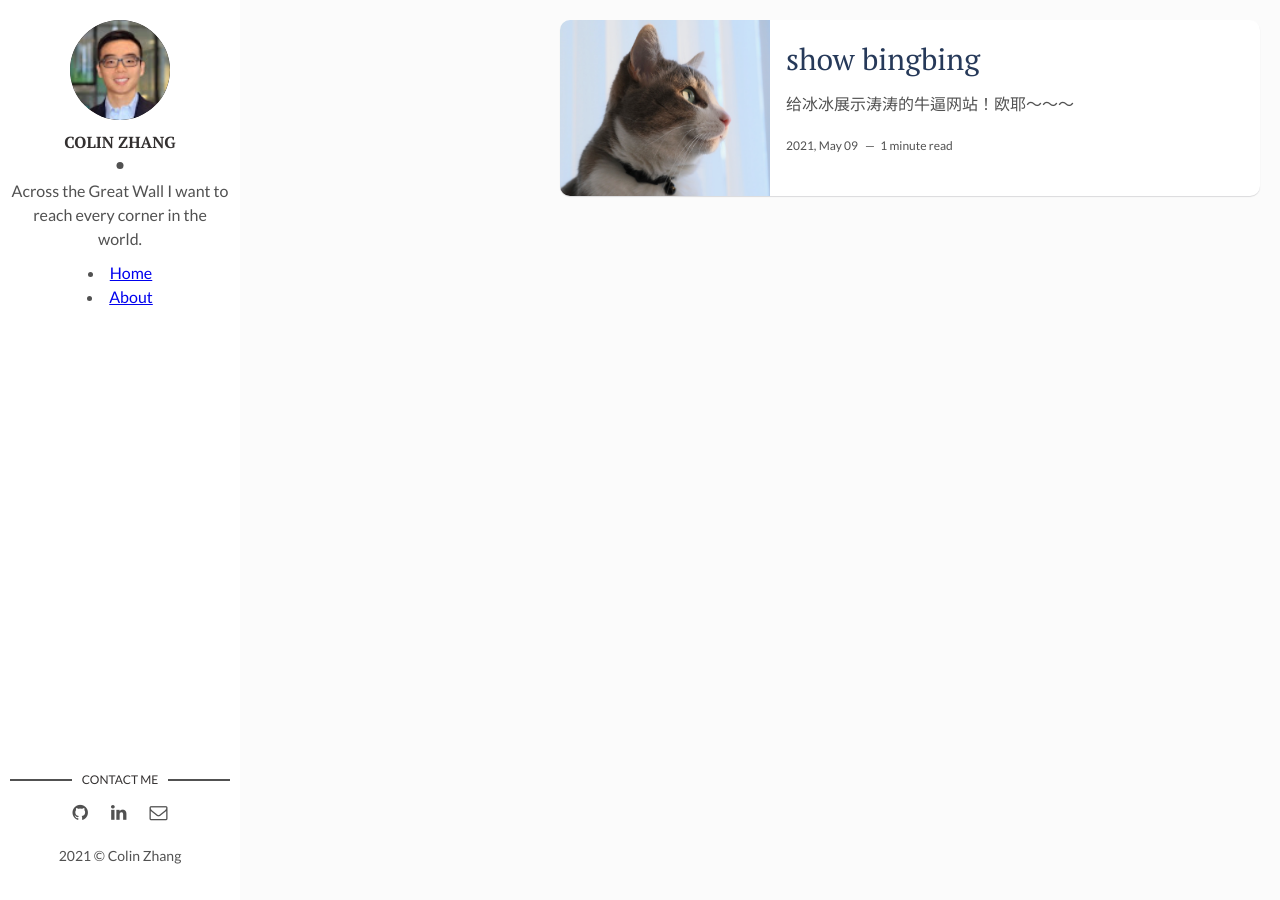
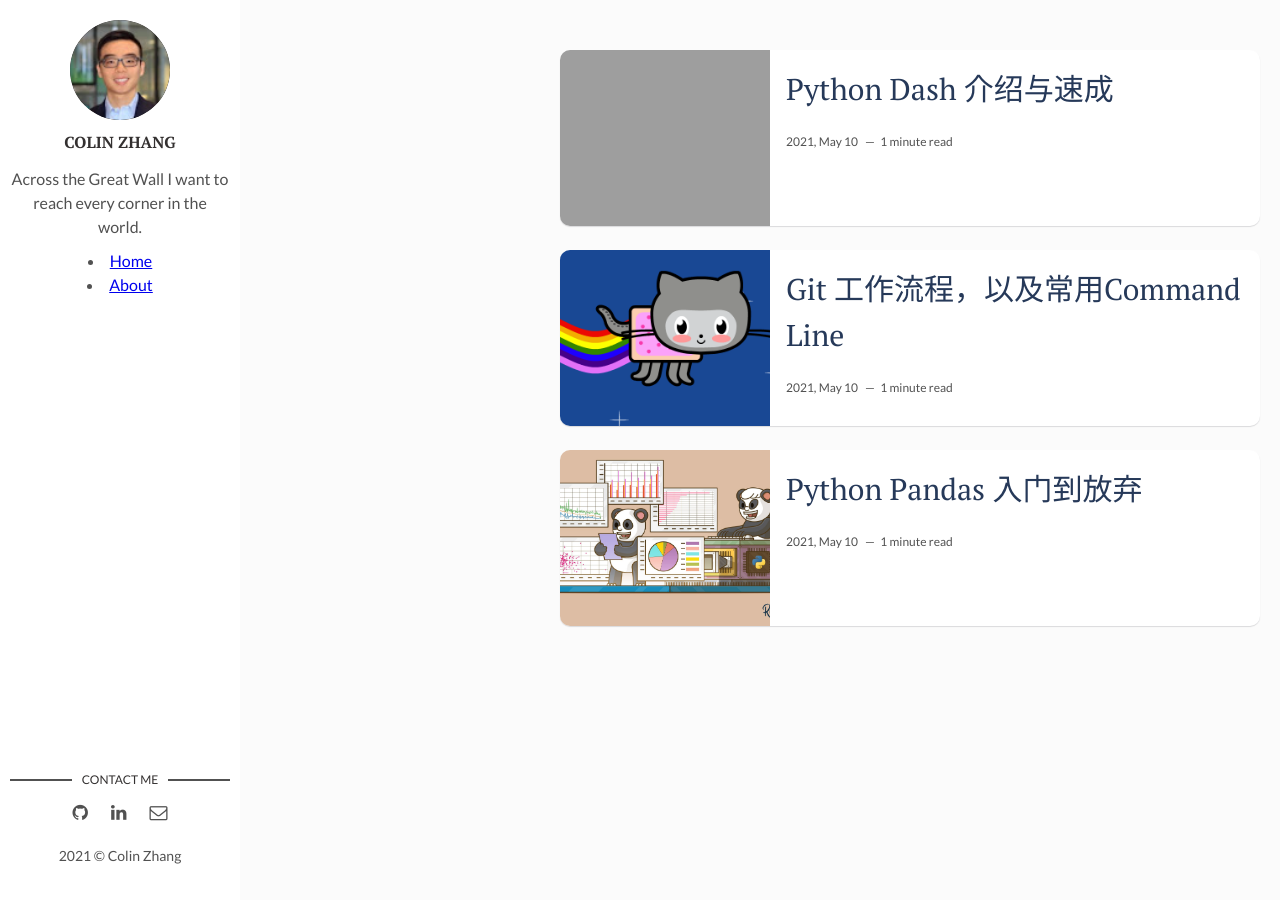
Before and after one commit to colinjuntaozhang/colinjuntaozhang.github.io, a Jekyll site: the page built from index.html, in a window 1280 px wide. Built offline with Jekyll 4.4.1, drawn with Linux system fonts in a browser that asks for light colours; the list of posts is cut into pages by our own code; grey boxes are pictures that could not be loaded.

Commit message:
very good, add a few posts, and About Me page.

```diff
--- a/_config.yml
+++ b/_config.yml
@@ -4,6 +4,7 @@ description: > # this means to ignore newlines until "baseurl:"
   line in _config.yml. It will appear in your document head meta (for
   Google search results) and in your feed.xml site description.
 permalink: ':title/'
+include: ["_pages"]
 baseurl: "" # the subpath of your site, e.g. /blog
 url: ""  # the base hostname & protocol for your site, e.g. http://example.com
 site-twitter: #if your site has a twitter account, enter it here
--- a/_layouts/post.html
+++ b/_layouts/post.html
@@ -21,11 +21,6 @@ layout: main
       </header>
       {{content | markdownify}}
       <div class="page-footer">
-        <div class="page-share">
-          <a href="https://twitter.com/intent/tweet?text={{ page.title }}&url={{ site.url }}{{ page.url }}" title="Share on Twitter" rel="nofollow" target="_blank">Twitter</a>
-          <a href="https://facebook.com/sharer.php?u={{ site.url }}{{ page.url }}" title="Share on Facebook" rel="nofollow" target="_blank">Facebook</a>
-          <a href="https://plus.google.com/share?url={{ site.url }}{{ page.url }}" title="Share on Google+" rel="nofollow" target="_blank">Google+</a>
-        </div>
         <div class="page-tag">
           {% for tag in page.tags %}
             <a href="{{site.baseurl}}/tags#{{tag}}" class="tag">&#35; {{ tag }}</a>
--- /dev/null
+++ b/_pages/about.md
@@ -0,0 +1,20 @@
+---
+title: About Colin
+layout: page
+description: 这是about page
+permalink: "/about"
+---
+
+# <center> 基本概况</center>
+少年离家，18岁来到加拿大读书，资质平平，在不知名的农村学校完成学业。在校期间，对未来充满了迷茫，不知道所学有何用，也没能学到过硬的专业技能。兴趣广泛，奈何天赋太差，没有发展出来拿得出手的爱好。热爱看新闻，每天吃着地沟油，但操着白宫中南海的心。 不过从不在网上与人讨论，更不在网上高谈阔论，故不自认是键盘侠。
+
+有幸在多伦多找到一份工作糊口， 从2017年算起，混过两家公司，经历过三个组。 对工作的领域，没有独到见解，只有充满偏见的个人体会。
+
+想在此博客内，记录一些学习历程和大家交流分享， 以及一些不成熟的个人想法与人分享。
+
+有一只猫，名叫 麦麦，但为了测试他是不是真能听懂自己的名字， 有时候也叫他 小皮， 皮皮 等其他各种各样的名字。
+
+未完待续.....
+
+
+ ![麦麦](/assets/img/maimai.jpg)
--- a/_posts/2021-05-09-show-bingbing.md
+++ /dev/null
@@ -1,11 +0,0 @@
----
-title: show bingbing
-layout: post
-date: '2021-05-09 23:48:51'
-description: 这是description
-img: maimai.jpg
-tags:
-- life
----
-
-给冰冰展示涛涛的牛逼网站！欧耶～～～
--- /dev/null
+++ b/_posts/2021-05-10-Python-Pandas-Learn.md
@@ -0,0 +1,11 @@
+---
+title: Python Pandas 入门到放弃
+layout: post
+date: '2021-05-10 18:02:34'
+description: pandas 介绍
+img: python_pandas.jpg
+tags:
+- learn
+- python
+- pandas
+---
--- /dev/null
+++ b/_posts/2021-05-10-git-learn.md
@@ -0,0 +1,10 @@
+---
+title: Git 工作流程，以及常用Command Line
+layout: post
+date: '2021-05-10 18:08:47'
+description: 讲解git，记录重要的流程
+img: gitcat.gif
+tags:
+- learn
+- git
+---
--- /dev/null
+++ b/_posts/2021-05-10-python-dash-tutorial.md
@@ -0,0 +1,10 @@
+---
+title: Python Dash 介绍与速成
+layout: post
+date: '2021-05-10 18:08:47'
+description: dash基本入门
+img: python_dash.gif
+tags:
+- learn
+- python
+---
--- a/assets/css/main.css
+++ b/assets/css/main.css
@@ -776,8 +776,9 @@ body {
   font-family: 'Lato', sans-serif;
   color: #515151;
   background-color: #fbfbfb;
-  margin: 0;
+  margin: 0 auto;
   margin-left: 300px;
+  padding: 30px 0;
   -webkit-font-smoothing: antialiased;
   -moz-osx-font-smoothing: grayscale;
 }
@@ -973,14 +974,14 @@ table tfoot td {
   font-family: 'PT Serif', serif;
   margin: 0 0 10px;
   position: relative;
-  padding-bottom: 15px;
+  padding-bottom:3px;
   font-size: 16px;
   text-transform: uppercase;
   color: #333030;
   font-weight: 700;
 }
 
-.about .author-name::after {
+/* .about .author-name::after {
   content: "";
   position: absolute;
   left: 50%;
@@ -994,7 +995,7 @@ table tfoot td {
   -webkit-border-radius: 100%;
           border-radius: 100%;
   background-color: #515151;
-}
+} */
 
 .about p {
   font-size: 16px;
--- a/assets/css/scss/_media.scss
+++ b/assets/css/scss/_media.scss
@@ -53,9 +53,9 @@
 
   .content-box {
     padding: 20px 10px;
-    display: flex;
-    flex-direction: row;
-    flex-wrap: wrap;
+    // display: flex;
+    // flex-direction: row;
+    // flex-wrap: wrap;
     align-items: stretch;
   }
 
```
Also changed, not shown: _layouts/page.html (added, +41 -0 lines), assets/css/scss/main.scss (line endings or trailing spaces), assets/img/gitcat.gif (added), assets/img/python_pandas.jpg (added), 1 other file.
